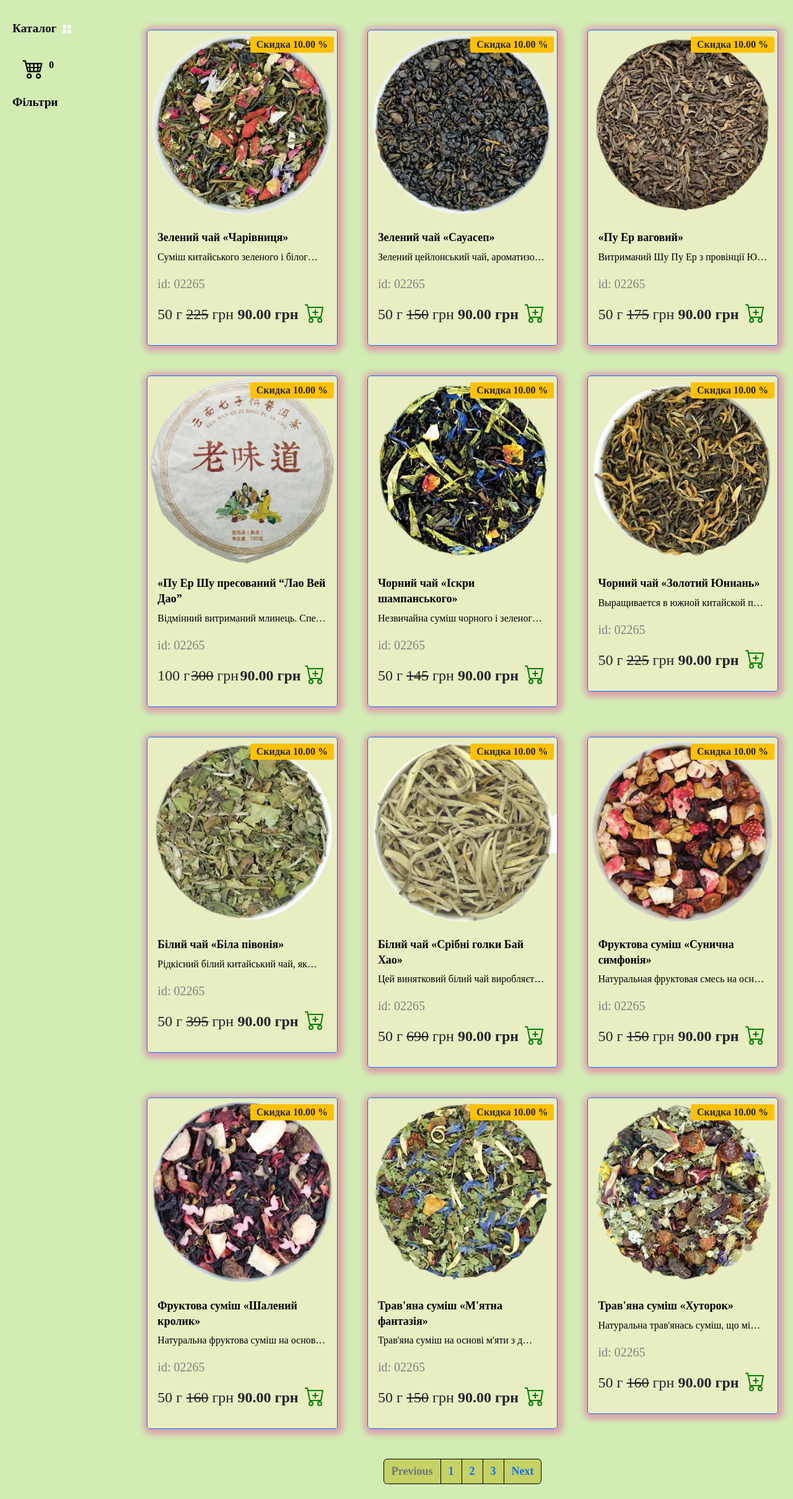
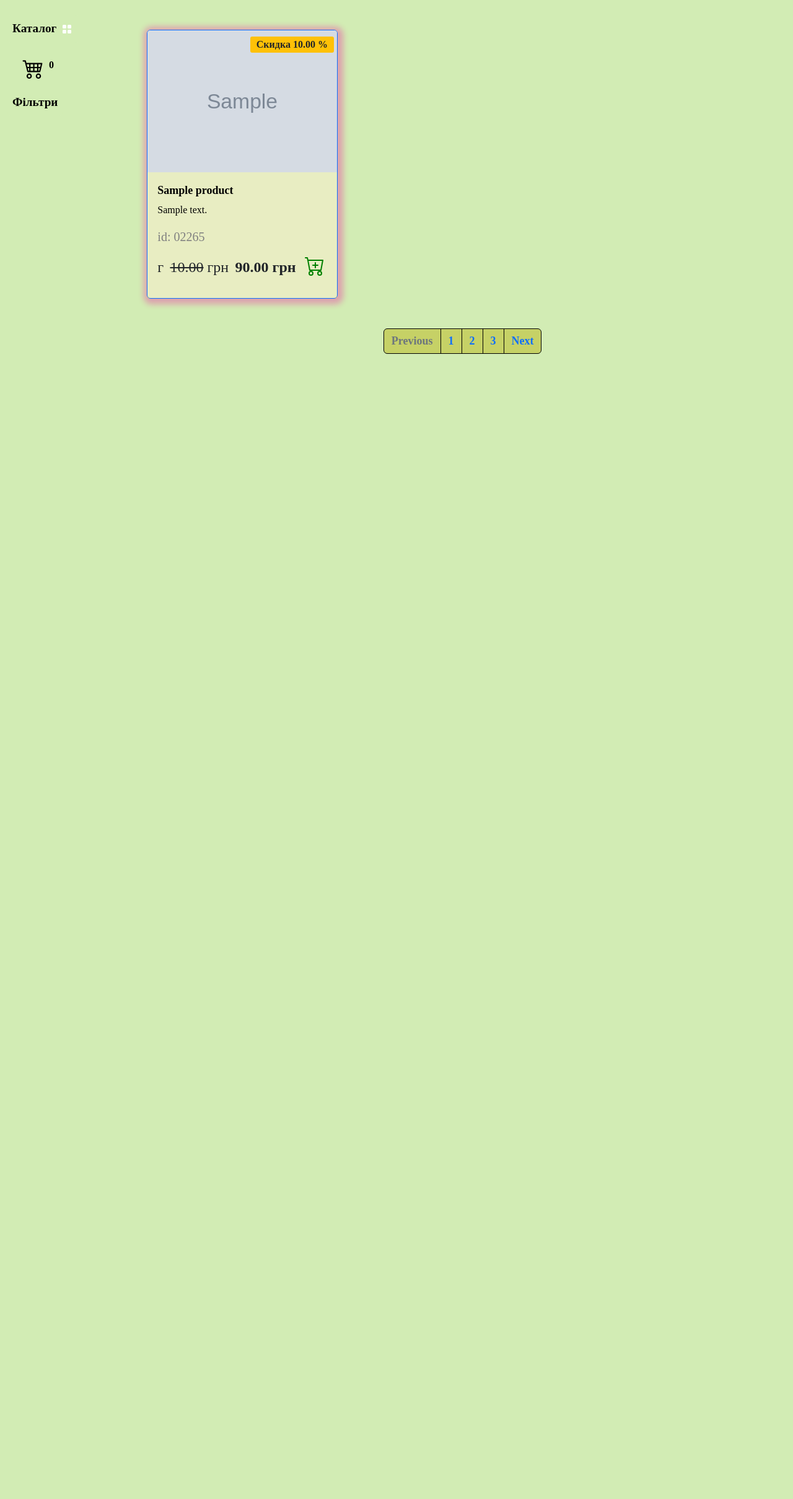
Before and after one commit to Avaake/house_of_tea, a Django app: page /catalog/ in a window 1280 px wide. Shown: the part 49-2468 px from the top of the page at 62% size. After the commit the page ends 620 px from the top, so only its background shows below. Run offline with Django 5.2, Linux system fonts and the light colour scheme; tables that the repository leaves empty hold one stand-in row (values such as "Sample post"); grey boxes marked "Sample" are stand-in pictures; some web fonts are replaced.

Commit message:
added a robot with the product model to the catalogue.

```diff
--- a/goods/templates/goods/catalog.html
+++ b/goods/templates/goods/catalog.html
@@ -64,8 +64,13 @@
             <!-- карта товара -->
             <div class="col-lg-4 p-4">
                 <div class="card border-primary rounded custom-shadow">
-                    <a href="/products/product.html"><img src="{% static product.image %}"
-                                                          class="card-img-top bg-accordion" alt="{{ product.name }}"></a>
+                    {% if product.image %}
+                        <a href="/products/product.html">
+                            <img src="{{ product.image.url }}" class="card-img-top bg-accordion" alt="{{ product.name }}">
+                        </a>
+                    {% else %}
+                        <img src="{% static 'source/images/Not found image.png' %}" class="card-img-top bg-accordion" alt="{{ product.name }}">
+                    {% endif %}
                     <div class="card-body">
                         <h5 class="card-title"><a class="order-link-button"
                                                   href="/products/product.html">{{ product.name }}</a></h5>
--- a/goods/views.py
+++ b/goods/views.py
@@ -1,97 +1,14 @@
 from django.shortcuts import render
+from goods.models import Products
 
 
 def catalog(request):
-    res = [
-        {
-            "image": "source/images/zelenyy-chay-volshebnitsa-44321194930249-removebg-preview.png",
-            "name": "Зелений чай «Чарівниця»",
-            "description": "Суміш китайського зеленого і білого чаю з додаванням ягід годжі, відомих на Сході як «ягоди безсмертя», родзинок, цедри апельсина, листя ожини і троянди, шматочків малини, квітів граната, білої акації і блакитної мальви, ароматизована натуральними екстрактами бергамоту і малини. Дійсно чарівний чай!",
-            "weight": 50,
-            "price": 225,
-        },
-        {
-            "image": "source/images/zelenyy-chay-sauasep-51028332101902-removebg-preview.png",
-            "name": "Зелений чай «Сауасеп»",
-            "description": "Зелений цейлонський чай, ароматизований соком екзотичного фрукта сауасеп - «сметанне яблуко». Аромат цього чаю дуже яскравий, а смак вдало поєднує свіжість зеленого чаю та незвичну терпкість із солодким присмаком.",
-            "weight": 50,
-            "price": 150,
-        },
-        {
-            "image": "source/images/spetsialnyy-chay-pu-er-67838602676323-removebg-preview.png",
-            "name": "«Пу Ер ваговий»",
-            "description": "Витриманий Шу Пу Ер з провінції Юннань віком не менше 5 років. Історично склалося так, що зазвичай у Китаї Пу Ери пресують у різні форми і розміри. Ну варто, навіть потрібно, спробувати і ваговий. У розсипному вигляді він швидше дорослішає, смак стає глибшим, аромат посилюється і стає оркестровим. Дуже радимо )",
-            "weight": 50,
-            "price": 175,
-        },
-        {
-            "image": "source/images/copy_spetsialnyy-chay-pu-er-shu-menkhay-da-i-v93-2015-g.-tuo-cha-100-gr.-92417567306178-removebg-preview.png",
-            "name": "«Пу Ер Шу пресований “Лао Вей Дао”",
-            "description": "Відмінний витриманий млинець. Спеціальний купаж для любителів Пу Ера зі старим смаком. Те що треба для регулярних чаювань.",
-            "weight": 100,
-            "price": 300,
-        },
-        {
-            "image": "source/images/chernyy-chay-iskry-shampanskogo-13195572749877-removebg-preview.png",
-            "name": "Чорний чай «Іскри шампанського»",
-            "description": "Незвичайна суміш чорного і зеленого чаїв з додаванням волошки, а також листя і ягід суниці. Має приємний аромат медового літа, який закрутить Вам голову!",
-            "weight": 50,
-            "price": 145,
-        },
-        {
-            "image": "source/images/chernyy-chay-zolotoy-unnan-14450018005543-removebg-preview.png",
-            "name": "Чорний чай «Золотий Юннань»",
-            "description": "Выращивается в южной китайской провинции Юннань, знаменитой своими мягкими и слегка дымными чаями. Чай средней крепости с красновато-золотистым настоем и характерным сладким вкусом.",
-            "weight": 50,
-            "price": 225,
-        },
-        {
-            "image": "source/images/belyy-chay-belyy-pion-35710889070447-removebg-preview.png",
-            "name": "Білий чай «Біла півонія»",
-            "description": "Рідкісний білий китайський чай, який збирають ранньою весною в провінції Фуцзянь на висоті близько 1500 м. Листя не проходить скручування після збору, тільки коротку ферментацію і відразу ж сушиться. Чайні бруньки при цьому зберігають свій сріблястий колір, тому такі чаї називають «білими». При заварюванні дає прозорий настій зі свіжим ароматом і оксамитовим квітковим смаком. Неймовірно тонка насолода!",
-            "weight": 50,
-            "price": 395,
-        },
-        {
-            "image": "source/images/belyy-chay-serebryanye-igly-bay-khao-74485091841665-removebg-preview.png",
-            "name": "Білий чай «Срібні голки Бай Хао»",
-            "description": "Цей винятковий білий чай виробляється в провінції Фуцзянь і входить до десятки найкращих чаїв Китаю. Неймовірно трудомісткий у виробництві, під час виготовлення цього чаю використовують тільки найніжніші молоді бруньки, вкриті сріблясто-білими ворсинками. Звідси і висока вартість. Дає блідо-жовтий настій із напрочуд м'яким, солодким смаком.",
-            "weight": 50,
-            "price": 690,
-        },
-        {
-            "image": "source/images/fruktovaya-smes-zemlyanichnaya-simfoniya-85154328685917-removebg-preview.png",
-            "name": "Фруктова суміш «Сунична симфонія»",
-            "description": "Натуральная фруктовая смесь на основе каркаде с добавлением кусочков шиповника, яблока, цедры апельсина и лимона, а ягодки земляники – прекрасный и сочный бонус.",
-            "weight": 50,
-            "price": 150,
-        },
-        {
-            "image": "source/images/fruktovaya-smes-bezumnyy-krolik-31009363773142-removebg-preview.png",
-            "name": "Фруктова суміш «Шалений кролик»",
-            "description": "Натуральна фруктова суміш на основі пелюсток суданської троянди з додаванням шматочків банана, ягід смородини та бузини, пелюсток календули та цукрових сердечок. Корисний і смачний чай з прекрасним ароматом.",
-            "weight": 50,
-            "price": 160,
-        },
-        {
-            "image": "source/images/travyanaya-smes-myatnaya-fantaziya-77461840711344-removebg-preview.png",
-            "name": "Трав'яна суміш «М'ятна фантазія»",
-            "description": "Трав'яна суміш на основі м'яти з додаванням пелюсток суданської троянди і волошки, шматочків яблук, чорноплідної горобини і кірочок шипшини. Натуральний смак, який подарує Вам умиротворення в будь-який час!",
-            "weight": 50,
-            "price": 150,
-        },
-        {
-            "image": "source/images/travyanaya-smes-khutorok-37703146637336-removebg-preview.png",
-            "name": "Трав'яна суміш «Хуторок»",
-            "description": "Натуральна трав'янась суміш, що містить кишмиш, пелюстки суданської троянди, скоринки шипшини, ягоди обліпихи, листя живокосту, малини, суниці та ожини, а також квіти безсмертника. Корисно і натурально!",
-            "weight": 50,
-            "price": 160,
-        },
-    ]
+
+    goods = Products.objects.all()
 
     context = {
         "title": "Каталог",
-        "goods": res,
+        "goods": goods,
     }
 
     return render(
```
Also changed, not shown: media/goods_images/belyy-chay-belyy-pion-35710889070447-removebg-preview.png (added), media/goods_images/belyy-chay-serebryanye-igly-bay-khao-74485091841665-removebg-preview.png (added), media/goods_images/chernyy-chay-iskry-shampanskogo-13195572749877-removebg-preview.png (added), media/goods_images/chernyy-chay-zolotoy-unnan-14450018005543-removebg-preview.png (added), media/goods_images/copy_spetsialnyy-chay-pu-er-shu-menkhay.png (added), media/goods_images/fruktovaya-smes-bezumnyy-krolik-31009363773142-removebg-preview.png (added), media/goods_images/fruktovaya-smes-zemlyanichnaya-simfoniya-85154328685917-removebg-preview.png (added), media/goods_images/spetsialnyy-chay-pu-er-67838602676323-removebg-preview.png (added), media/goods_images/travyanaya-smes-khutorok-37703146637336-removebg-preview.png (added), media/goods_images/travyanaya-smes-myatnaya-fantaziya-77461840711344-removebg-preview.png (added), media/goods_images/zelenyy-chay-sauasep-51028332101902-removebg-preview.png (added), media/goods_images/zelenyy-chay-volshebnitsa-44321194930249-removebg-preview.png (added), static/source/images/Not found image.png (added).
